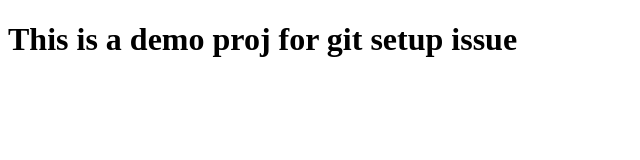
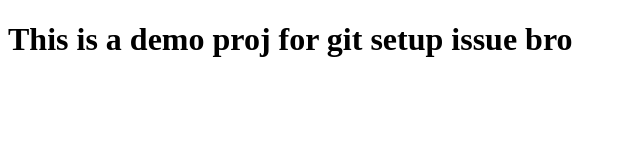
Before and after one commit to siddheshdhavale/DemoProjForGitSetupMac, a plain HTML site: page index.html in a window 1280 px wide. Shown: the full height of the page, 0-640 px from the left. Drawn offline with Linux system fonts and the light colour scheme.

Commit message:
first Commit

```diff
--- a/index.html
+++ b/index.html
@@ -6,6 +6,6 @@
     <title>Document</title>
 </head>
 <body>
-    <h1> This is a demo proj for git setup issue </h1>
+    <h1> This is a demo proj for git setup issue bro</h1>
 </body>
 </html>
```
